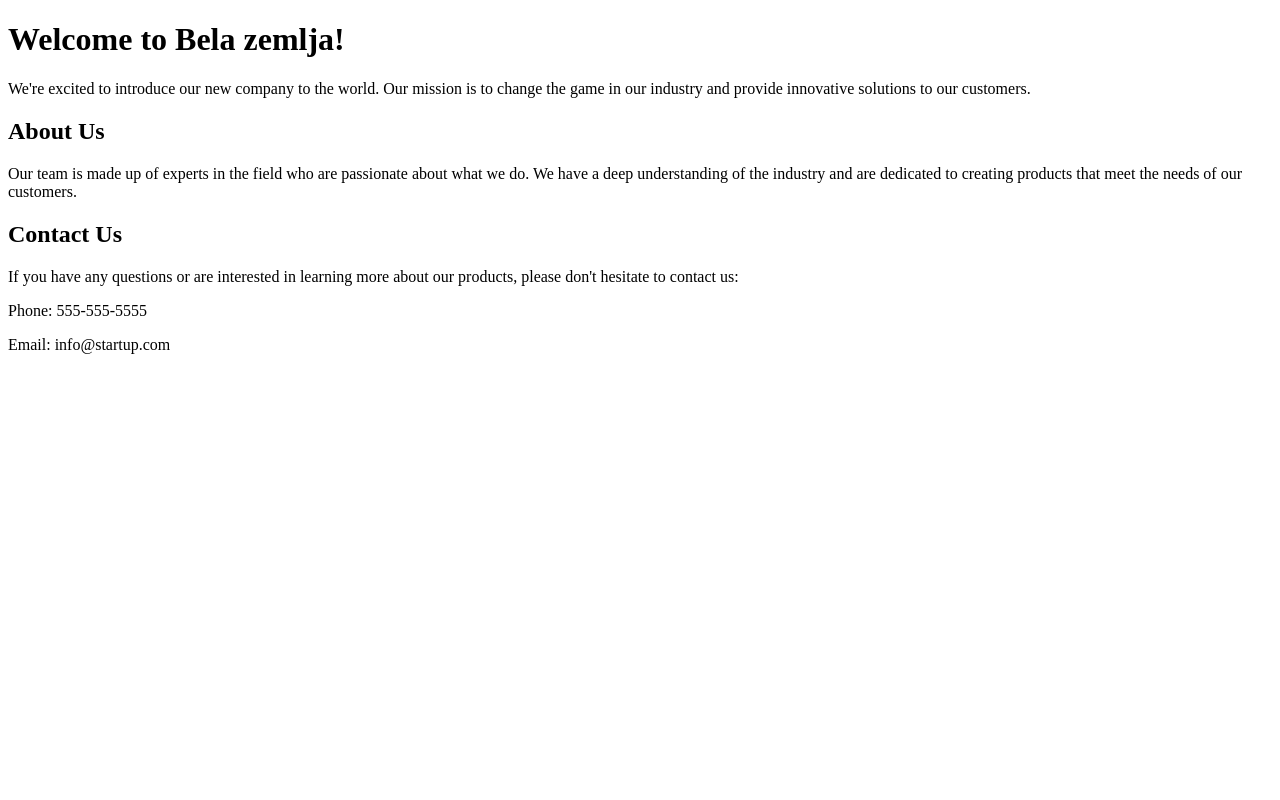
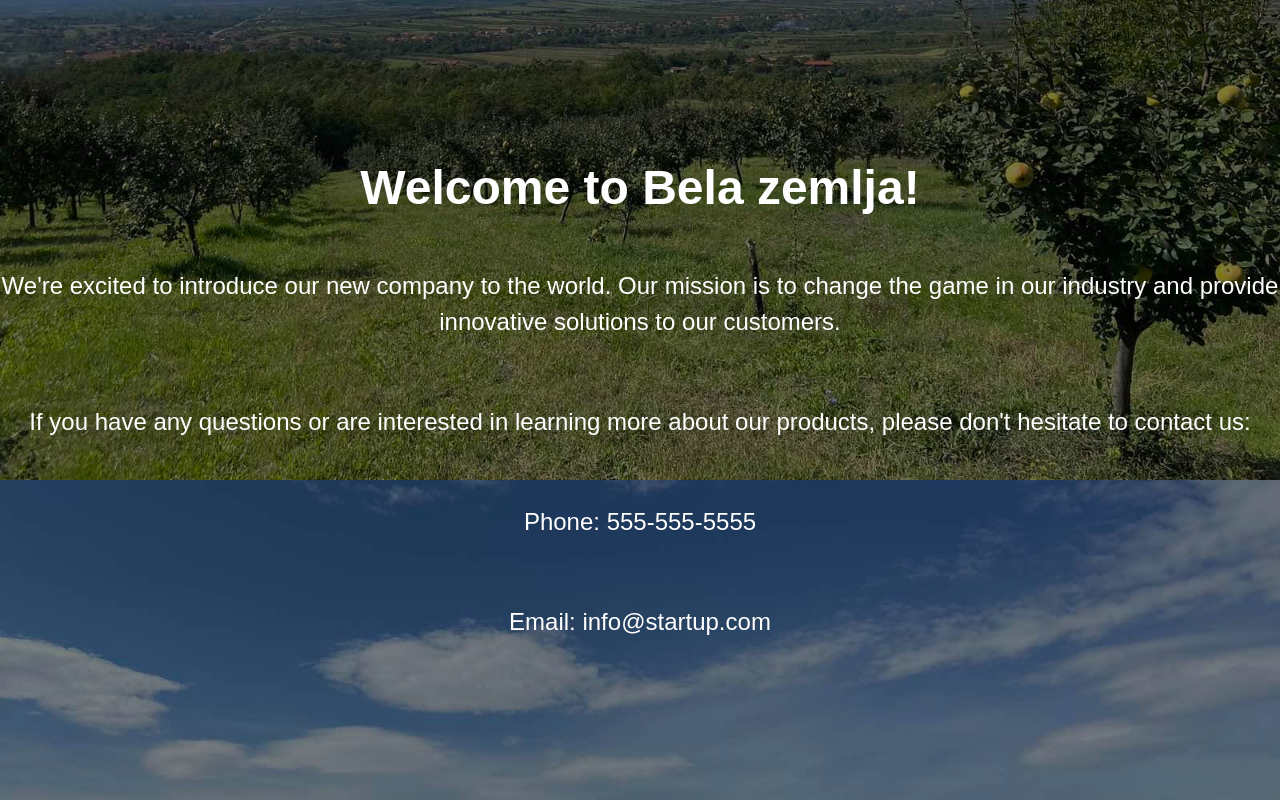
Before and after one commit to slobodanjevtic/slobodanjevtic.github.io, a plain HTML site: page index.html in a window 1280 px wide. Drawn offline with Linux system fonts and the light colour scheme.

Commit message:
Add full screen image to index page

```diff
--- a/index.html
+++ b/index.html
@@ -2,17 +2,51 @@
 <html>
 <head>
 	<title>Bela zemlja</title>
+	<style>
+		body {
+			margin: 0;
+			padding: 0;
+			background-image: url('resources/background-image.jpg');
+			background-size: cover;
+			background-position: center;
+			color: #ffffff;
+			font-family: Arial, sans-serif;
+			font-size: 18px;
+			line-height: 1.5;
+		}
+
+		.overlay {
+			position: absolute;
+			top: 0;
+			left: 0;
+			width: 100%;
+			height: 100%;
+			background-color: rgba(0,0,0,0.5);
+			display: flex;
+			flex-direction: column;
+			align-items: center;
+			justify-content: center;
+			text-align: center;
+		}
+
+		h1 {
+			font-size: 48px;
+			margin-bottom: 20px;
+		}
+
+		p {
+			font-size: 24px;
+			margin-bottom: 40px;
+		}
+	</style>
 </head>
 <body>
-	<h1>Welcome to Bela zemlja!</h1>
-	<p>We're excited to introduce our new company to the world. Our mission is to change the game in our industry and provide innovative solutions to our customers.</p>
-
-	<h2>About Us</h2>
-	<p>Our team is made up of experts in the field who are passionate about what we do. We have a deep understanding of the industry and are dedicated to creating products that meet the needs of our customers.</p>
-
-	<h2>Contact Us</h2>
-	<p>If you have any questions or are interested in learning more about our products, please don't hesitate to contact us:</p>
-	<p>Phone: 555-555-5555</p>
-	<p>Email: info@startup.com</p>
+	<div class="overlay">
+		<h1>Welcome to Bela zemlja!</h1>
+		<p>We're excited to introduce our new company to the world. Our mission is to change the game in our industry and provide innovative solutions to our customers.</p>
+		<p>If you have any questions or are interested in learning more about our products, please don't hesitate to contact us:</p>
+		<p>Phone: 555-555-5555</p>
+		<p>Email: info@startup.com</p>
+	</div>
 </body>
 </html>
```
Also changed, not shown: resources/background-image.jpg (added).
